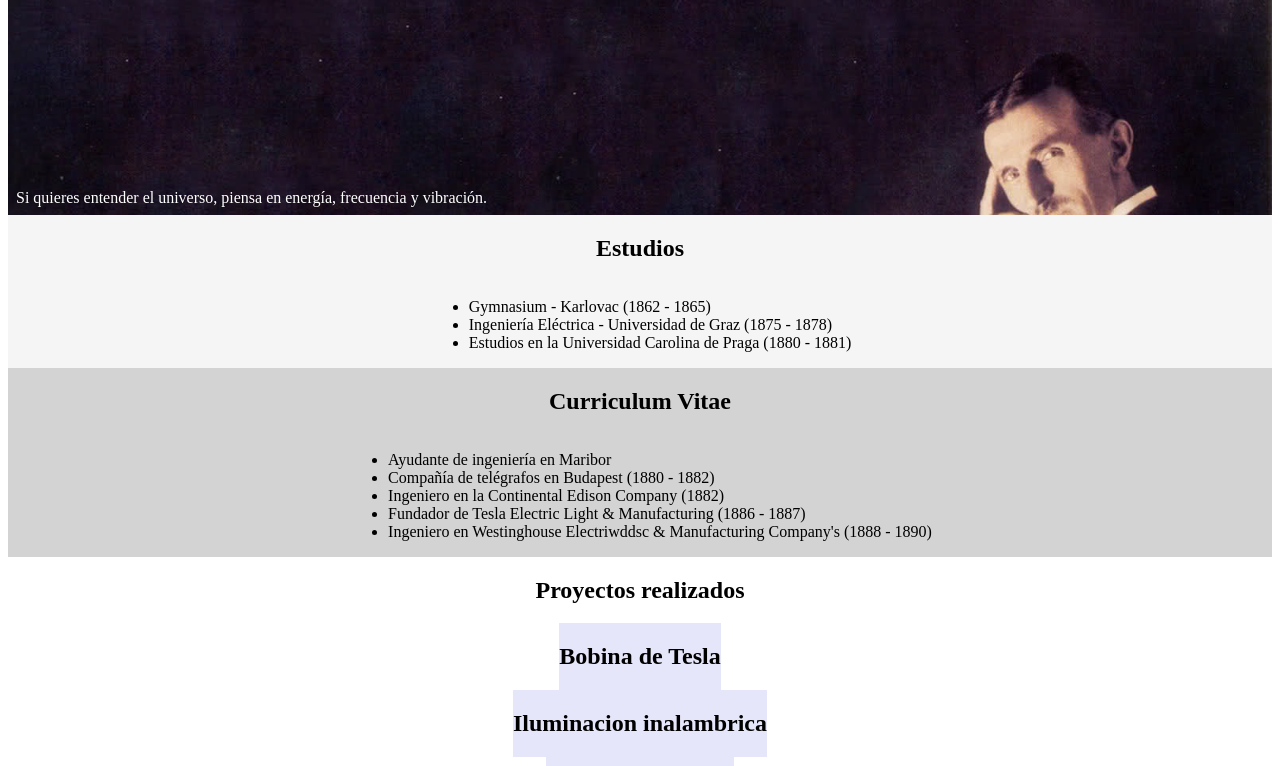
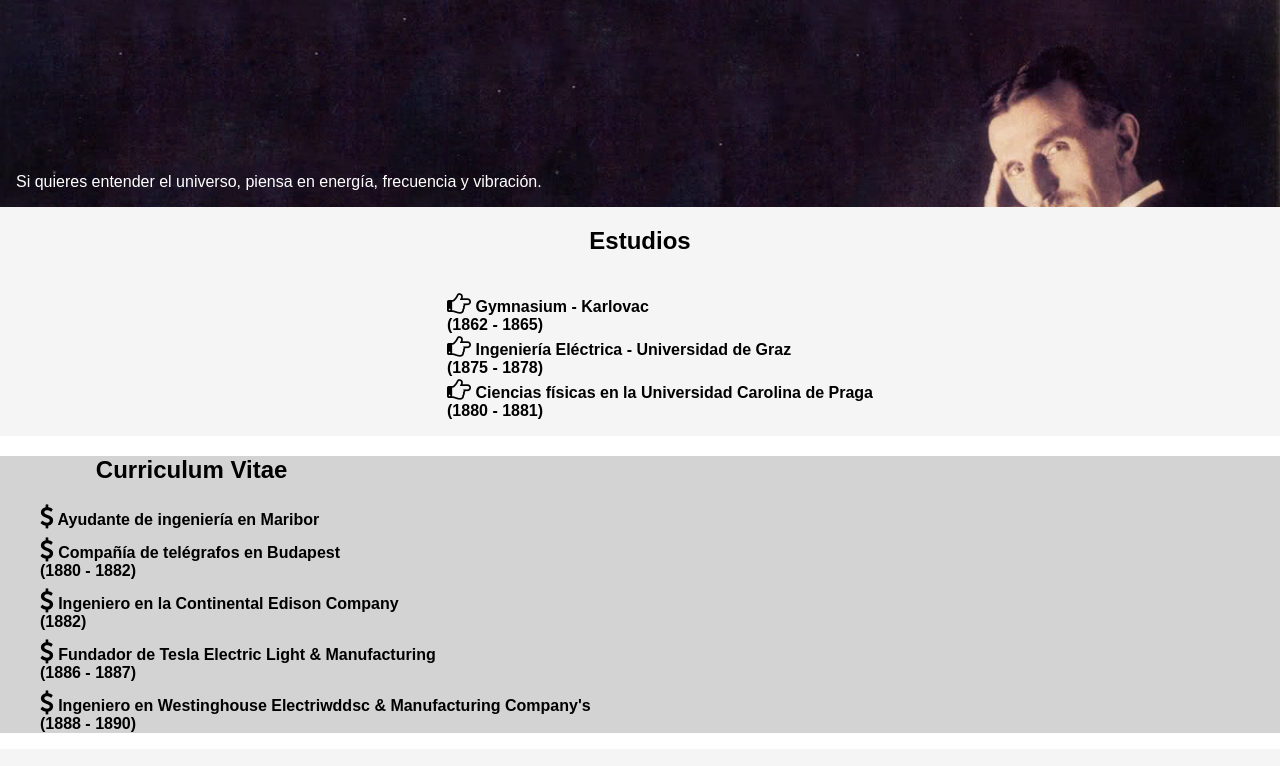
Before and after one commit to jonathan-yanez-23/proyectos-practicas, a plain HTML site: page index.html in a window 1280 px wide. Shown: the part 65-831 px from the top of the page. Drawn offline with Linux system fonts and the light colour scheme.

Commit message:
Modificado style.css

```diff
--- a/index.html
+++ b/index.html
@@ -6,6 +6,7 @@
     <meta name="viewport" content="width=device-width, initial-scale=1.0">
     <title>Nikola Tesla CV</title>
     <link rel="stylesheet" href="sass/style.css">
+    <link rel="stylesheet" href="https://cdnjs.cloudflare.com/ajax/libs/font-awesome/4.7.0/css/font-awesome.min.css">
 </head>
 <body>
     <div class="menu">
@@ -27,23 +28,37 @@
     <div class="estudios">
         <h2>Estudios</h2>
         <ul>
-            <li>Gymnasium - Karlovac (1862 - 1865)</li>
-            <li>Ingeniería Eléctrica - Universidad de Graz (1875 - 1878)</li>
-            <li>Estudios en la Universidad Carolina de Praga (1880 - 1881)</li>
+            <li>
+                <i class="fa fa-hand-o-right" style="font-size:24px"></i> Gymnasium - Karlovac
+                <br>
+                <span>(1862 - 1865)</span>
+            </li>
+            <li>
+                <i class="fa fa-hand-o-right" style="font-size:24px"></i>
+                Ingeniería Eléctrica - Universidad de Graz
+                <br>
+                (1875 - 1878)
+            </li>
+            <li>
+                <i class="fa fa-hand-o-right" style="font-size:24px"></i>
+                Ciencias físicas en la Universidad Carolina de Praga
+                <br>
+                (1880 - 1881)
+            </li>
         </ul>
     </div>
     <div class="cv">
-        <h2>Curriculum Vitae</h2>
+        <h2 class="cv__titulo">Curriculum Vitae</h2>
         <ul>
-            <li>Ayudante de ingeniería en Maribor</li>
-            <li>Compañía de telégrafos en Budapest  (1880 - 1882)</li>
-            <li>Ingeniero en la Continental Edison Company (1882) </li>
-            <li>Fundador de Tesla Electric Light & Manufacturing (1886 - 1887) </li>
-            <li>Ingeniero en Westinghouse Electriwddsc & Manufacturing Company's (1888 - 1890)</li>
+            <li><i class="fa fa-usd" style="font-size:24px"></i> Ayudante de ingeniería en Maribor</li>
+            <li><i class="fa fa-usd" style="font-size:24px"></i> Compañía de telégrafos en Budapest  <br>(1880 - 1882)</li>
+            <li><i class="fa fa-usd" style="font-size:24px"></i> Ingeniero en la Continental Edison Company <br>(1882) </li>
+            <li><i class="fa fa-usd" style="font-size:24px"></i> Fundador de Tesla Electric Light & Manufacturing <br>(1886 - 1887) </li>
+            <li><i class="fa fa-usd" style="font-size:24px"></i> Ingeniero en Westinghouse Electriwddsc & Manufacturing Company's <br>(1888 - 1890)</li>
         </ul>
     </div>
     <div class="proyectos-realizados">
-        <h2>Proyectos realizados</h2>
+        <h2 class="proyectos-realizados__titulo">Proyectos realizados</h2>
         <div class="bobina-tesla">
             <h2 class="bobina-tesla__titulo">Bobina de Tesla</h2>
         </div>
--- a/sass/style.scss
+++ b/sass/style.scss
@@ -1,4 +1,8 @@
 
+body{
+    margin: 0;
+    font-family: Arial;
+}
 .menu {
     background-color: #675c64;
     display: flex;
@@ -33,9 +37,9 @@
         height: 100%;
         &__cita{
             position: absolute;
-            left: 1vh;
+            left: 2vh;
             width: 50%;
-            bottom: 1vh;
+            bottom: 2vh;
             color: white;
             ::before{
                 content: open-quote;
@@ -55,24 +59,50 @@
     flex-direction: column;
     align-items: center;
     background-color: whitesmoke;
+    ul{
+        list-style-type: none;
+        display: flex;
+        flex-direction: column;
+        justify-content: space-around;
+        li{
+            font-weight: bold;
+        }
+    }
 
 }
 
 .cv{
-    display: flex;
-    flex-direction: column;
-    align-items: center;
     background-color: lightgray;
+    position: relative;
+    &__titulo{
+        width: fit-content;
+        right: 50%;
+        transform: translateX(50%);
+    }
+    ul{
+        list-style-type: none;
+
+        li{
+            font-weight: bold;
+            margin-top: 1vh;
+            margin-bottom: 1vh;
+        }
+    }
 }
 
 .proyectos-realizados{
+    background-color: whitesmoke;
     display: flex;
     flex-direction: column;
     align-items: center;
     justify-content: center;
     div{
         background-color: lavender;
+        height: 30vh;
+        width: 100%;
+    }
+}
 
 
-    }
-}
+
+$backgrounds_proyectos: "","","","",""
```
Also changed, not shown: images/bobinatesla_background.jpg (added), sass/style.css, 1 other file.
